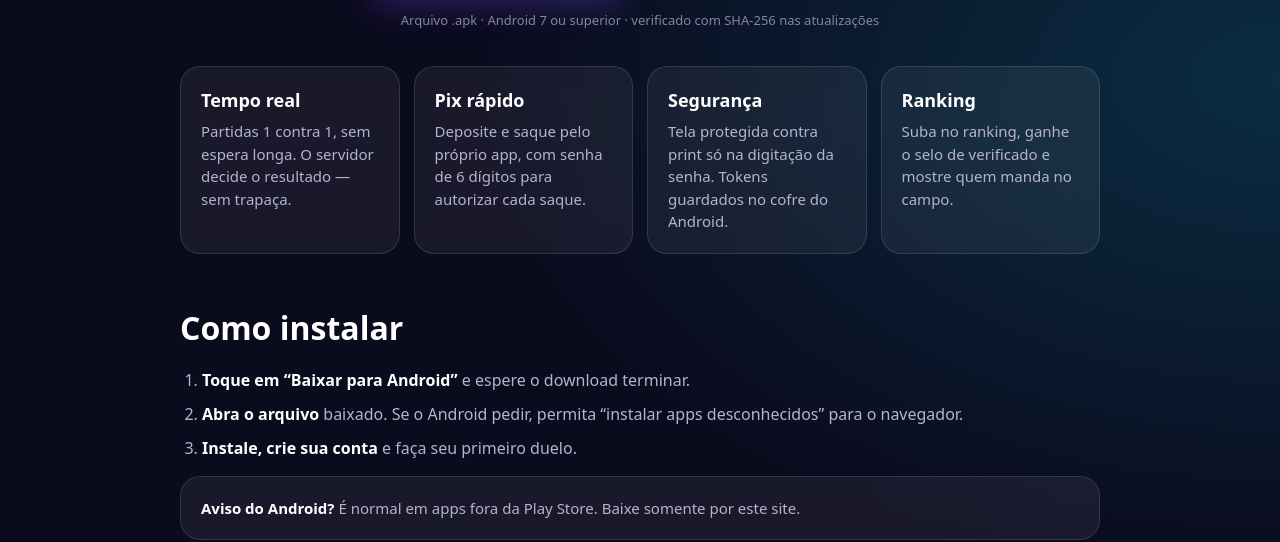
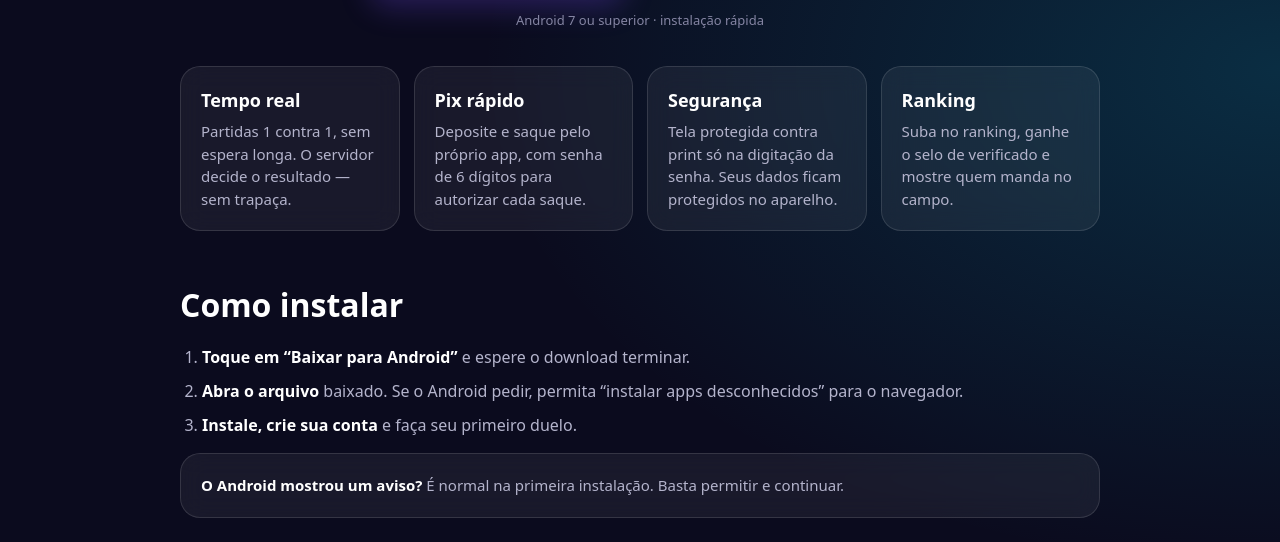
Before and after one commit to Biel-dev1/App-radio, a plain HTML site: page web/web/index.html in a window 1280 px wide. Shown: the part 444-986 px from the top of the page. Drawn offline with Linux system fonts and the light colour scheme.

Commit message:
Add files via upload

```diff
--- a/web/web/index.html
+++ b/web/web/index.html
@@ -23,20 +23,20 @@
     <h1>Desafie. <span class="grad">Desvie das minas.</span> Ganhe.</h1>
     <p class="lead">Duelos de campo minado contra jogadores reais, em tempo real. Escolha a aposta, vença a partida e saque seu prêmio por Pix.</p>
     <div class="cta">
-      <a id="dl" class="btn" href="https://github.com/Biel-dev1/App-radio/releases/latest/download/app-release.apk" download>
+      <a id="dl" class="btn" href="duelo-de-minas.apk" download>
         <svg viewBox="0 0 24 24" width="22" height="22" fill="none" stroke="currentColor" stroke-width="2.2" stroke-linecap="round" stroke-linejoin="round" aria-hidden="true"><path d="M12 3v12m0 0l-5-5m5 5l5-5M4 20h16"/></svg>
         Baixar para Android
       </a>
       <a class="btn ghost" href="jogar.html">Jogar agora no navegador</a>
     </div>
     <p id="ios" class="faint" hidden>No iPhone o app ainda não está disponível — use “Jogar agora no navegador”.</p>
-    <p class="faint">Arquivo .apk · Android 7 ou superior · verificado com SHA-256 nas atualizações</p>
+    <p class="faint">Android 7 ou superior · instalação rápida</p>
   </section>
 
   <section class="wrap grid" aria-label="Destaques">
     <article class="card"><h3>Tempo real</h3><p>Partidas 1 contra 1, sem espera longa. O servidor decide o resultado — sem trapaça.</p></article>
     <article class="card"><h3>Pix rápido</h3><p>Deposite e saque pelo próprio app, com senha de 6 dígitos para autorizar cada saque.</p></article>
-    <article class="card"><h3>Segurança</h3><p>Tela protegida contra print só na digitação da senha. Tokens guardados no cofre do Android.</p></article>
+    <article class="card"><h3>Segurança</h3><p>Tela protegida contra print só na digitação da senha. Seus dados ficam protegidos no aparelho.</p></article>
     <article class="card"><h3>Ranking</h3><p>Suba no ranking, ganhe o selo de verificado e mostre quem manda no campo.</p></article>
   </section>
 
@@ -47,12 +47,12 @@
       <li><b>Abra o arquivo</b> baixado. Se o Android pedir, permita “instalar apps desconhecidos” para o navegador.</li>
       <li><b>Instale, crie sua conta</b> e faça seu primeiro duelo.</li>
     </ol>
-    <div class="card note"><b>Aviso do Android?</b> É normal em apps fora da Play Store. Baixe somente por este site.</div>
+    <div class="card note"><b>O Android mostrou um aviso?</b> É normal na primeira instalação. Basta permitir e continuar.</div>
   </section>
 
   <section class="wrap final">
     <h2>Pronto para o primeiro duelo?</h2>
-    <a class="btn" href="https://github.com/Biel-dev1/App-radio/releases/latest/download/app-release.apk" download>Baixar o app</a>
+    <a class="btn" href="duelo-de-minas.apk" download>Baixar o app</a>
   </section>
 </main>
 
```
Also changed, not shown: 1 other file.
